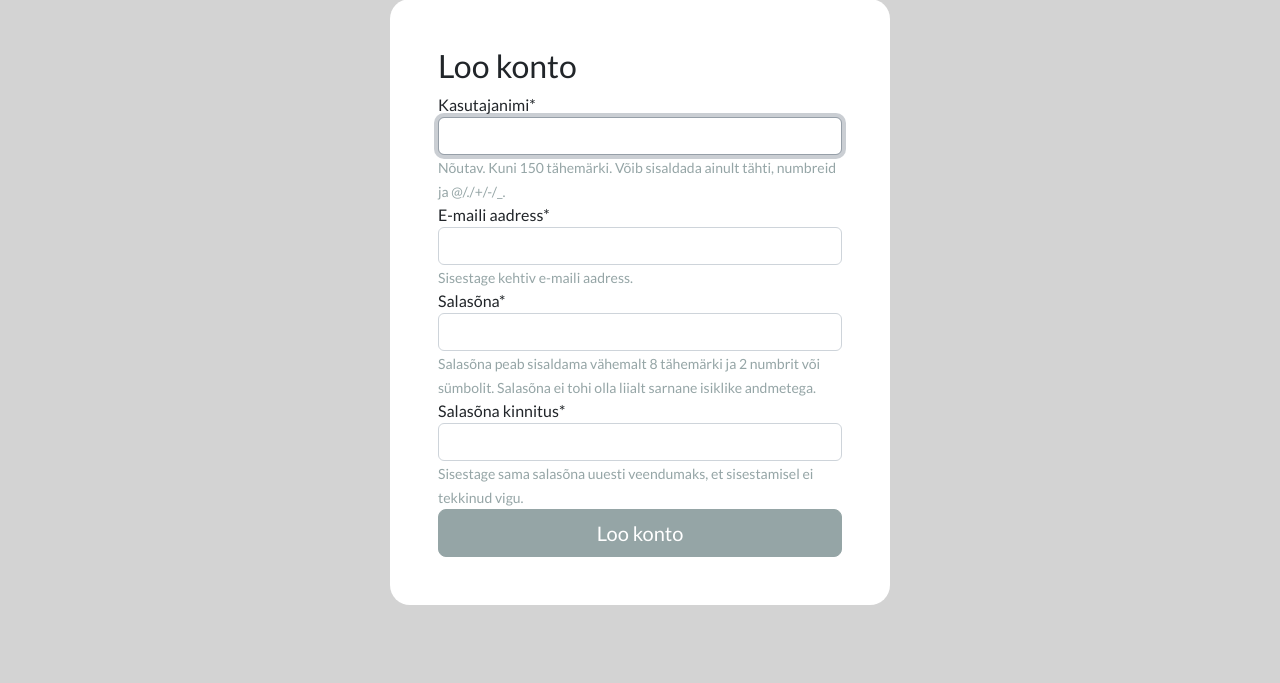
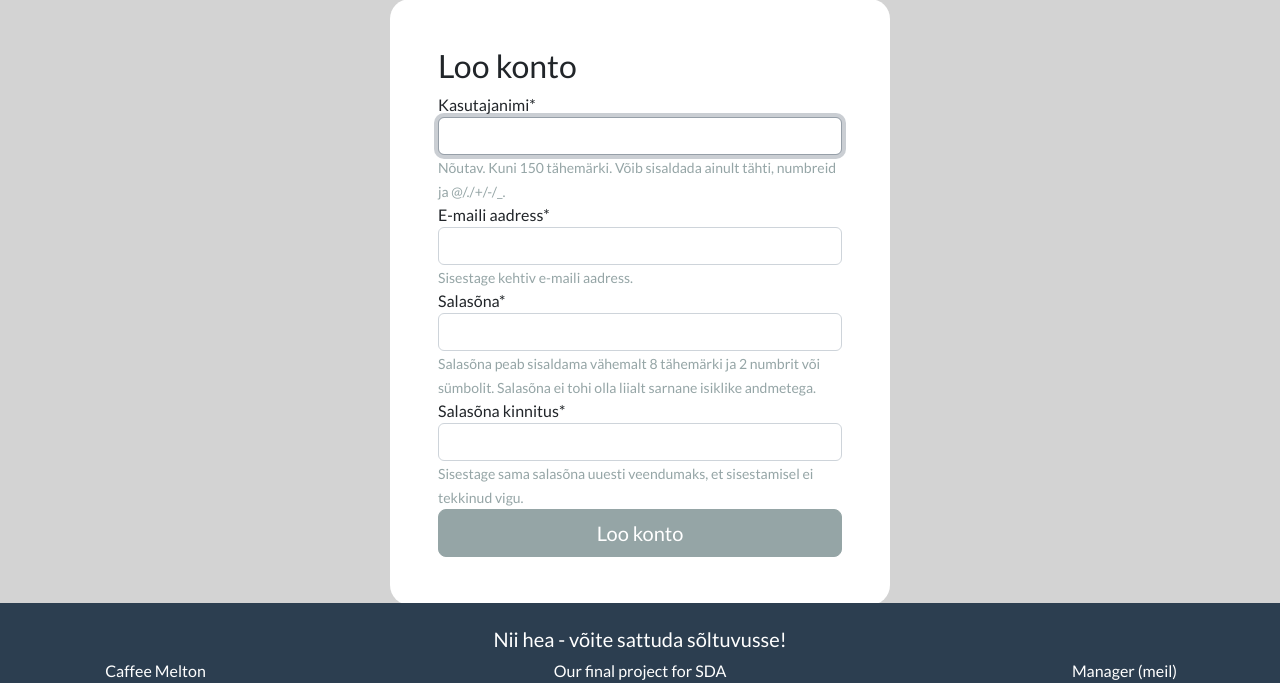
Before and after one commit to kkreutzberg/coffemelton, a Django app: page /account/register/ in a window 1280 px wide. Shown: the part 117-800 px from the top of the page. Run offline with Django 4.2, Linux system fonts and the light colour scheme; data that the repository does not hold is empty; some libraries are stand-ins or nearby versions.

Commit message:
footeri lisamine

```diff
--- a/coffemelton/shop/templates/base.html
+++ b/coffemelton/shop/templates/base.html
@@ -136,5 +136,63 @@
             crossorigin="anonymous">
     </script>
 
+
+       <style>
+        .footer {
+          position: fixed;
+          left: 0;
+          bottom: 0;
+          width: 100%;
+          color: white;
+          text-align: center;
+        }
+
+        * {
+          box-sizing: border-box;
+        }
+
+        .column {
+          float: left;
+          padding: 0px;
+         }
+
+        .left, .right {
+          width: 15%;
+        }
+
+        .middle {
+          width: 70%;
+        }
+        /* Clear floats after the columns */
+        .row:after {
+          content: "";
+          display: table;
+          clear: both;
+        }
+
+        </style>
+
+        <main>
+            <div class="footer navbar-expand-lg bg-primary justify-content-center">
+              <div class="container">
+                <br>
+                <h5>Nii hea - võite sattuda sõltuvusse!</h5>
+
+                <div class="row">
+                    <div class="column left">
+                        <td type align="left">Caffee Melton</td>
+                    </div>
+                    <div class="column middle">
+                        <td> Our final project for SDA</td>
+                    </div>
+                    <div class="column right">
+                        <td> Manager (meil)</td>
+                    </div>
+
+                </div>
+              </div>
+            </div>
+        </main>
+
 </body>
 </html>
--- a/coffemelton/shop/templates/products_by_subcategory.html
+++ b/coffemelton/shop/templates/products_by_subcategory.html
@@ -55,8 +55,10 @@
             </div>
             <br>
         {% empty %}
-            <p>Selles kategoorias tooteid pakkuda ei ole.</p>
+             <div>
+            <p align="center">Selles kategoorias tooteid pakkuda ei ole.</p>
             <br>
+            </div>
         {% endfor %}
     </div>
 {% endblock %}
```
Also changed, not shown: coffemelton/shop/templates/footer.html (+11 -7 lines), coffemelton/shop/templates/home.html (+22 -1 lines).
